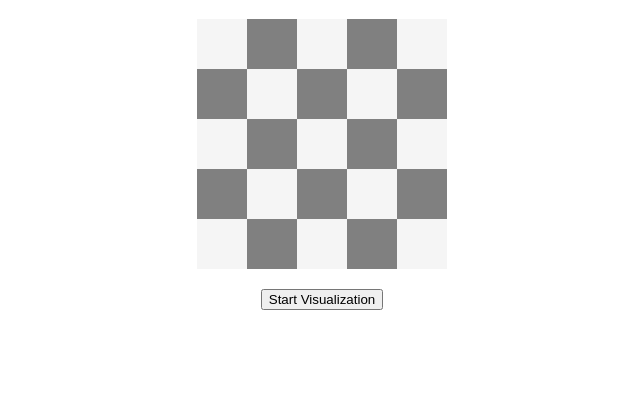
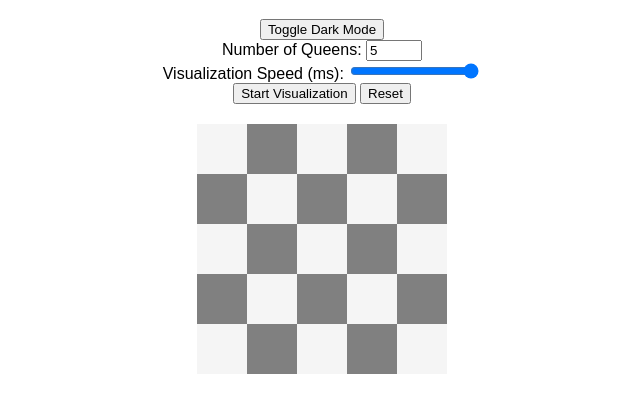
Before and after one commit to singh-pranjal-2004/N-Queen-Visualizer, a plain HTML site: page index.html in a window 1280 px wide. Shown: the part 61-474 px from the top of the page, without its empty margins (318-958 px from the left). Drawn offline with Linux system fonts and the light colour scheme.

Commit message:
Update index.html

```diff
--- a/index.html
+++ b/index.html
@@ -7,12 +7,28 @@
     <link rel="stylesheet" href="style.css">
 </head>
 <body>
-    <h1>N-Queens Visualizer</h1>
-    <div id="board"></div>
-    <button onclick="startVisualization()">Start Visualization</button>
-    <div id="solutions-container">
-        <div id="solutions"></div>
-    </div>
+    <header>
+        <h1>N-Queens Visualizer</h1>
+        <button id="dark-mode-toggle">Toggle Dark Mode</button>
+    </header>
+    <main>
+        <div class="controls">
+            <label for="num-queens">Number of Queens:</label>
+            <input type="number" id="num-queens" min="4" max="20" value="5">
+        </div>
+        <div class="controls">
+            <label for="speed">Visualization Speed (ms):</label>
+            <input type="range" id="speed" min="10" max="1000" value="1000">
+        </div>
+        <div class="buttons">
+            <button onclick="startVisualization()">Start Visualization</button>
+            <button onclick="resetBoard()">Reset</button>
+        </div>
+        <div id="board"></div>
+        <div id="solutions-container">
+            <div id="solutions"></div>
+        </div>
+    </main>
 
     <script src="script.js"></script>
 </body>
```
